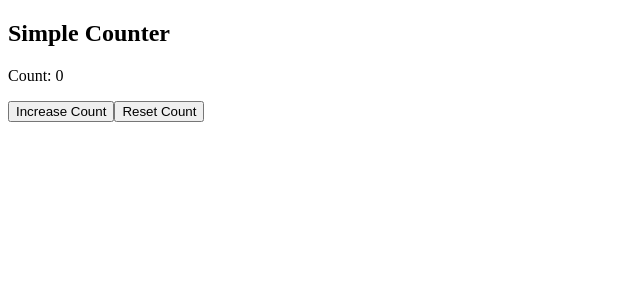
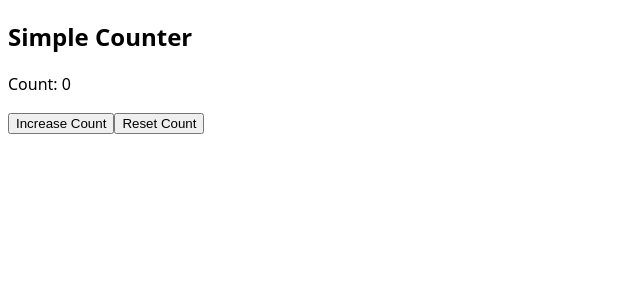
Before and after one commit to lulunac27a/simple-vue-counter, a Vue app: page / in a window 1280 px wide. Shown: the top 300 px of the page, without its empty margins (0-640 px from the left). Built offline with nearby package versions, Linux system fonts and the light colour scheme.

Commit message:
Add CSS styles

```diff
--- a/src/App.vue
+++ b/src/App.vue
@@ -20,4 +20,8 @@ const reset = () => {
   </div>
 </template>
 
-<style scoped></style>
+<style scoped>
+.counter {
+  font-family: system-ui, sans-serif;
+}
+</style>
```
